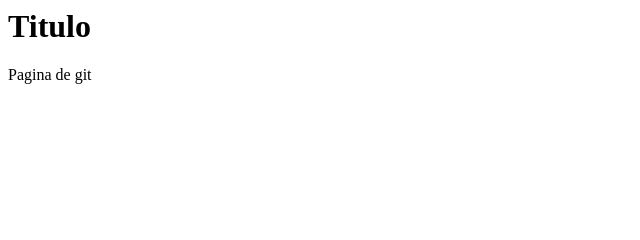
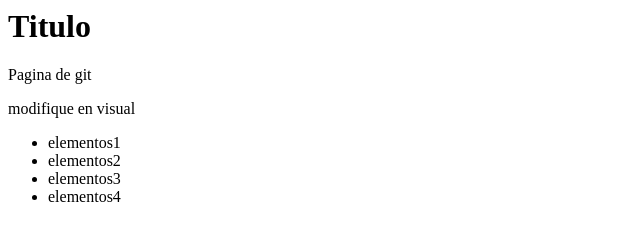
Before and after one commit to BrandonVasquezL/80640, a plain HTML site: page index.html in a window 1280 px wide. Shown: the whole page, without its empty margins (0-640 px from the left). Drawn offline with Linux system fonts and the light colour scheme.

Commit message:
Update index.html

```diff
--- a/index.html
+++ b/index.html
@@ -4,4 +4,11 @@
   </head>
   <h1>Titulo</h1>
   <p>Pagina de git</p>
+  <p>modifique en visual </p>
+  <ul>
+    <li>elementos1</li>
+    <li>elementos2</li>
+    <li>elementos3</li>
+    <li>elementos4</li>
+  </ul>
 </html>
```
